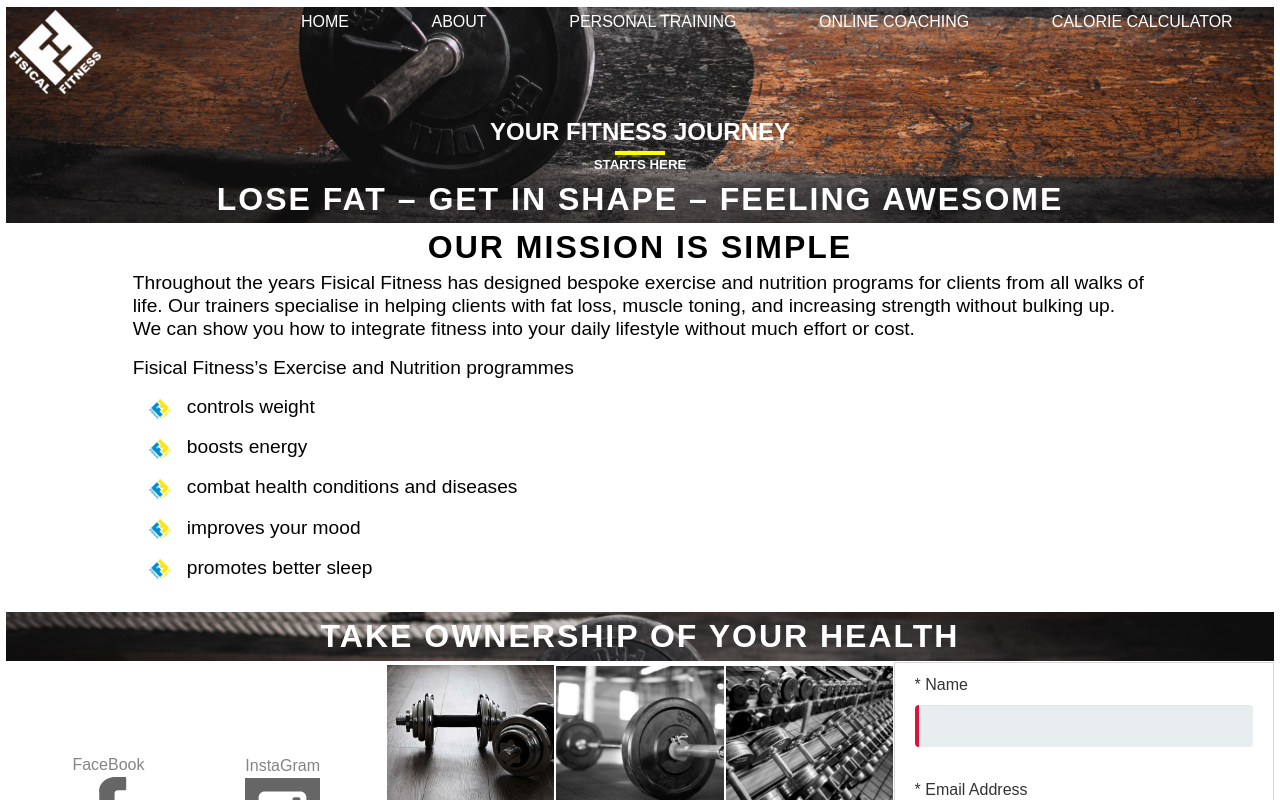
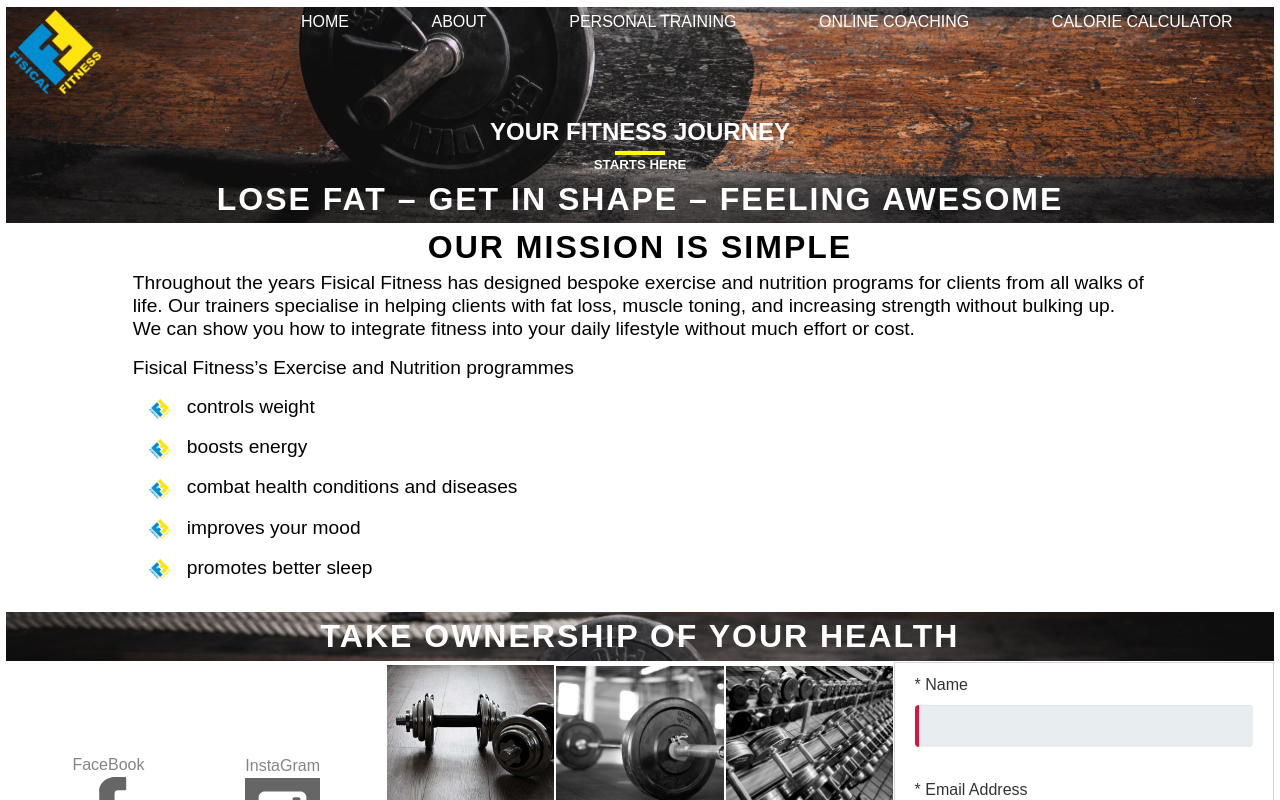
Before and after one commit to MeGallin/fisfitV2, a Vue app: page / in a window 1280 px wide. Shown: the top 800 px of the page. Built offline with nearby package versions, Linux system fonts and the light colour scheme.

Commit message:
colour logo

```diff
--- a/src/components/Header/Header.vue
+++ b/src/components/Header/Header.vue
@@ -4,7 +4,7 @@
       <div class="navWrapper">
         <div class="logo">
           <router-link to="/">
-            <img v-bind:src="`../../assets/images/${logo}`" />
+            <img v-bind:src="`../../assets/images/${logo.colour}`" />
           </router-link>
         </div>
         <div class="hamburger" @click="setOpen(!open)">
@@ -127,7 +127,7 @@ export default {
     return {
       name: "Header",
       open: false,
-      logo: "logo-white.png",
+      logo: {"white":"logo-white.png","colour":"logo-colour.png"},
       homeBannerContent: true,
       aboutBannerContent: false,
       personalTrainingBannerContent: false,
```
